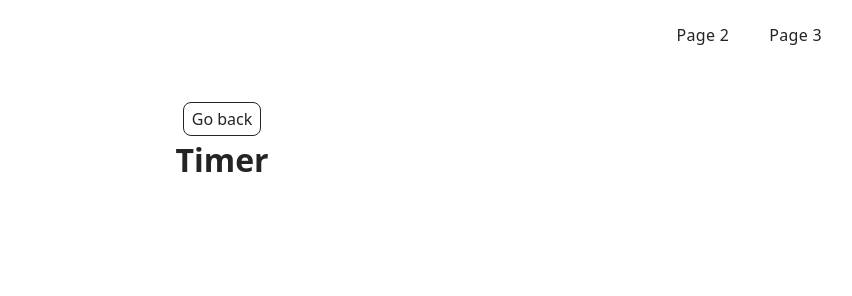
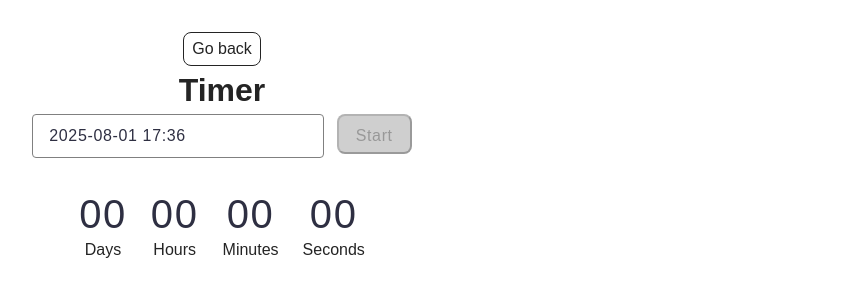
Before and after one commit to Olha-neacsu/goit-js-hw-10, a website built with Vite: page src/1-timer.html in a window 1280 px wide. Shown: the whole page, without its empty margins (418-1270 px from the left). Built offline with nearby package versions, Linux system fonts and the light colour scheme.

Commit message:
1st task

```diff
--- a/package.json
+++ b/package.json
@@ -17,6 +17,8 @@
   "author": "Alexander Repeta <alexander.repeta@gmail.com>",
   "license": "ISC",
   "dependencies": {
+    "flatpickr": "^4.6.13",
+    "izitoast": "^1.4.0",
     "vite-plugin-full-reload": "^1.2.0",
     "vite-plugin-html-inject": "^1.1.2"
   }
--- a/src/1-timer.html
+++ b/src/1-timer.html
@@ -8,16 +8,31 @@
     <link rel="stylesheet" href="./css/styles.css" />
   </head>
   <body>
-    <load
-      src="./partials/header.html"
-      icon-path="./img/sprite.svg#logo"
-      highlight-act="active"
-    />
-
     <main>
       <div class="container">
         <a class="back-link" href="./index.html">Go back</a>
         <h1 class="main-title">Timer</h1>
+        <input type="text" id="datetime-picker" cursor="pointer" />
+        <button type="button" data-start>Start</button>
+
+        <div class="timer">
+          <div class="field">
+            <span class="value" data-days>00</span>
+            <span class="label">Days</span>
+          </div>
+          <div class="field">
+            <span class="value" data-hours>00</span>
+            <span class="label">Hours</span>
+          </div>
+          <div class="field">
+            <span class="value" data-minutes>00</span>
+            <span class="label">Minutes</span>
+          </div>
+          <div class="field">
+            <span class="value" data-seconds>00</span>
+            <span class="label">Seconds</span>
+          </div>
+        </div>
       </div>
     </main>
     <script type="module" src="./js/1-timer.js"></script>
--- a/src/css/styles.css
+++ b/src/css/styles.css
@@ -16,3 +16,91 @@
 @import url('./badges.css');
 @import url('./back-link.css');
 @import url('./footer.css');
+
+* {
+  font-family: 'Montserrat', sans-serif;
+}
+
+#datetime-picker {
+  background: none !important;
+  cursor: pointer;
+}
+
+input {
+  font-weight: 400;
+  font-size: 16px;
+  line-height: 1.5;
+  letter-spacing: 0.04em;
+  color: #2e2f42;
+  border: 1px solid #808080;
+  border-radius: 4px;
+  width: 272px;
+  height: 40px;
+  padding-left: 16px;
+}
+
+#datetime-picker:hover {
+  border: 1px solid #000;
+}
+
+input.flatpickr-input:focus {
+  border: 1px solid #4e75ff !important;
+}
+
+#datetime-picker:disabled {
+  color: #808080;
+  border-color: #808080;
+  cursor: not-allowed;
+}
+
+[data-start] {
+  background: #4e75ff;
+  border-radius: 8px;
+  padding: 8px 16px;
+  width: 75px;
+  height: 40px;
+  font-weight: 500;
+  font-size: 16px;
+  line-height: 1.5;
+  letter-spacing: 0.04em;
+  color: #fff;
+  margin-left: 8px;
+}
+
+[data-start]:hover:not(:disabled) {
+  background: #6c8cff;
+}
+
+[data-start]:disabled {
+  color: #989898;
+  background: #cfcfcf;
+  cursor: not-allowed;
+}
+
+.timer {
+  display: flex;
+  justify-content: center;
+  gap: 24px;
+  margin-top: 32px;
+}
+
+.field {
+  display: flex;
+  flex-direction: column;
+  align-items: center;
+}
+
+.field .value {
+  font-weight: 400;
+  font-size: 40px;
+  line-height: 1.2;
+  letter-spacing: 0.04em;
+  color: #2e2f42;
+}
+
+.field .lable {
+  font-weight: 400;
+  font-size: 16px;
+  line-height: 1.5;
+  color: #2e2f42;
+}
--- a/src/js/1-timer.js
+++ b/src/js/1-timer.js
@@ -0,0 +1,99 @@
+import flatpickr from "flatpickr";
+import iziToast from "izitoast";
+import "flatpickr/dist/flatpickr.min.css";
+import "izitoast/dist/css/iziToast.min.css";
+
+const dateTimePicker = document.querySelector("#datetime-picker");
+const startBtn = document.querySelector("[data-start]");
+const daysSpan = document.querySelector("[data-days]");
+const hoursSpan = document.querySelector("[data-hours]");
+const minutesSpan = document.querySelector("[data-minutes]");
+const secondsSpan = document.querySelector("[data-seconds]");
+
+startBtn.disabled = true;
+
+let userSelectedDate;
+
+    const options = {
+  enableTime: true,
+  time_24hr: true,
+  defaultDate: new Date(),
+  minuteIncrement: 1,
+  onClose(selectedDates) {
+      const selectedDate = selectedDates[0];
+      if (selectedDate <= new Date()) {
+          iziToast.error({
+              title: 'Error',
+              message: "Please choose a date in the future",
+              position: 'topRight',
+          });
+          startBtn.disabled = true;
+      } else {
+          userSelectedDate = selectedDate;
+          startBtn.disabled = false;
+      }
+
+  },
+};
+
+const fp = flatpickr(dateTimePicker, options);
+
+flatpickr(dateTimePicker, options);
+
+let timerId;
+
+startBtn.addEventListener("click", () => {
+    startBtn.disabled = true;
+    dateTimePicker.disabled = true;
+
+    timerId = setInterval(() => {
+        const now = new Date();
+        const timeLeft = userSelectedDate - now;
+
+        if (timeLeft <= 0) {
+            clearInterval(timerId);
+    updateTimerDisplay(0);
+    dateTimePicker.disabled = false;
+    return;
+        }
+
+    updateTimerDisplay(timeLeft);
+    }, 1000);
+});
+
+
+function addLeadingZero(value) {
+    return String(value).padStart(2, "0")
+}
+
+function updateTimerDisplay(ms) {
+    const { days, hours, minutes, seconds } = convertMs(ms);
+daysSpan.textContent = addLeadingZero(days);
+  hoursSpan.textContent = addLeadingZero(hours);
+  minutesSpan.textContent = addLeadingZero(minutes);
+  secondsSpan.textContent = addLeadingZero(seconds);
+}
+
+
+function convertMs(ms) {
+  // Number of milliseconds per unit of time
+  const second = 1000;
+  const minute = second * 60;
+  const hour = minute * 60;
+  const day = hour * 24;
+
+  // Remaining days
+  const days = Math.floor(ms / day);
+  // Remaining hours
+  const hours = Math.floor((ms % day) / hour);
+  // Remaining minutes
+  const minutes = Math.floor(((ms % day) % hour) / minute);
+  // Remaining seconds
+  const seconds = Math.floor((((ms % day) % hour) % minute) / second);
+
+  return { days, hours, minutes, seconds };
+}
+
+console.log(convertMs(2000)); // {days: 0, hours: 0, minutes: 0, seconds: 2}
+console.log(convertMs(140000)); // {days: 0, hours: 0, minutes: 2, seconds: 20}
+console.log(convertMs(24140000)); // {days: 0, hours: 6 minutes: 42, seconds: 20}
```
Also changed, not shown: src/2-snackbar.html (+0 -6 lines), 1 other file.
